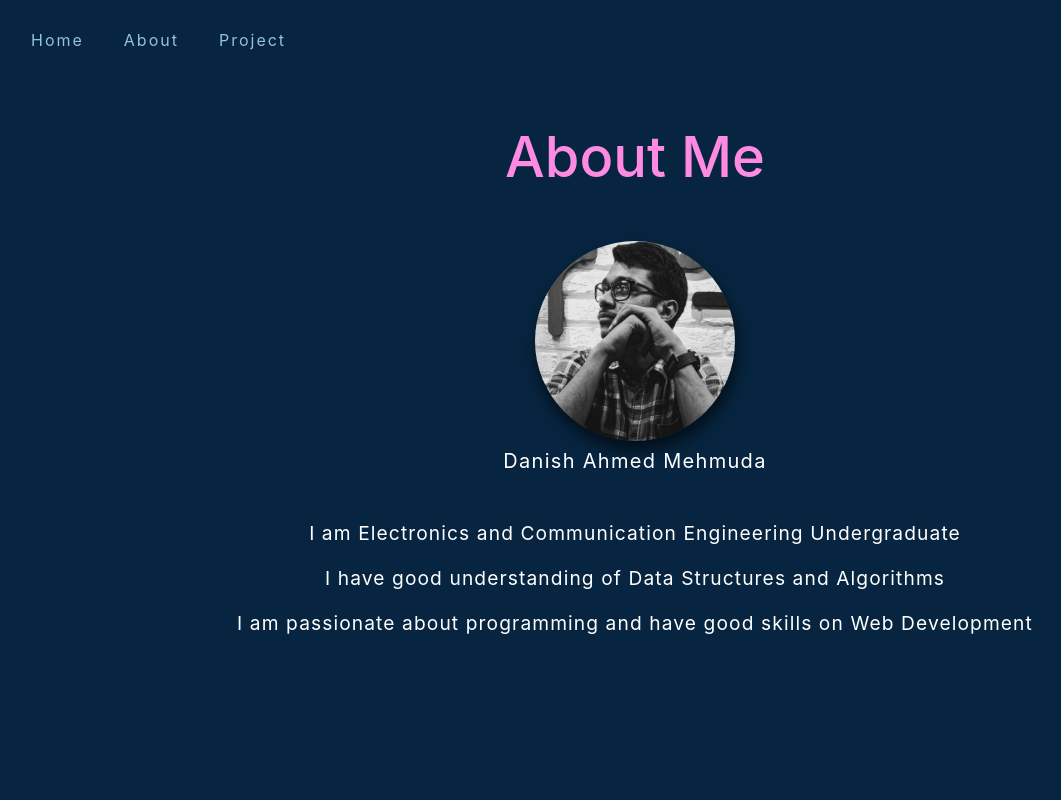
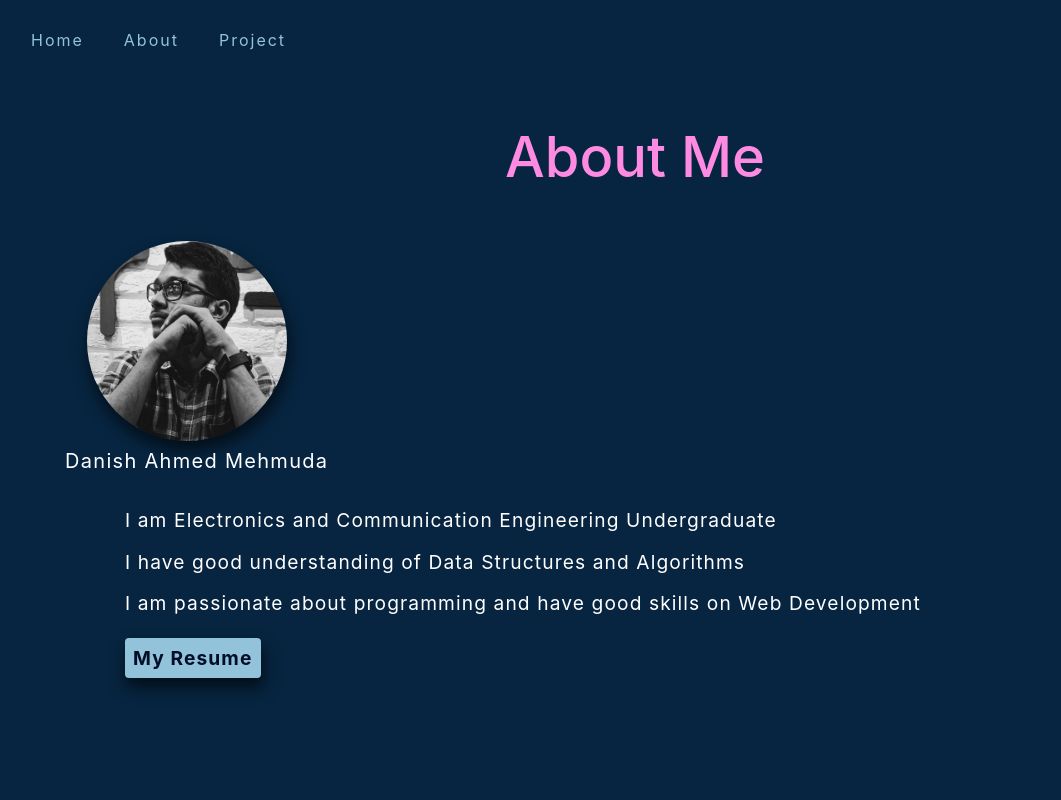
Before and after one commit to GLADI8R/Portfolio, a React (Create React App) app: page /about in a window 1280 px wide. Shown: the top 800 px of the page, without its empty margins (5-1066 px from the left). Built offline with nearby package versions, Linux system fonts and the light colour scheme.

Commit message:
Modify About Page

```diff
--- a/src/Components/About/About.js
+++ b/src/Components/About/About.js
@@ -1,21 +1,24 @@
 import './About.scss';
 import '../../Sass/styles.scss';
 import Danish from '../../Asset/images/Danish.jpg';
+import resume from '../../Asset/Resume/Danish_Resume.pdf';
 
 const About = () => {
     return(
         <div className="container centered textWhite">
             <h2 className="textPink mtop-4">About Me</h2>
             <div className="row">
-                <div className="column centered">
+                <div className="column col1 right">
                     <img src={Danish} alt="profile"></img>
                     <span className="caption">Danish Ahmed Mehmuda</span>
                 </div>
-                <div className="column centered about">
+                <div className="column col2 about">
                     <p>I am Electronics and Communication Engineering Undergraduate</p>
                     <p>I have good understanding of Data Structures and Algorithms</p>
                     <p>I am passionate about programming and have good skills on Web Development</p>
-
+                    <a href={resume} download>
+                        <span>My Resume</span>
+                    </a>
                 </div>
             </div>
         </div>
--- a/src/Components/About/About.scss
+++ b/src/Components/About/About.scss
@@ -1,3 +1,5 @@
+@import "../../Sass/styles.scss";
+
 // About Page Styling
 .mtop-4 {
   margin-top: -4rem;
@@ -5,17 +7,28 @@
 
 .row {
   display: flex;
-  flex-flow: column wrap;
-  justify-content: flex-start;
-  align-items: center;
-  align-content: space-around;
+  flex-direction: row;
+  flex-wrap: wrap;
+  width: 100%;
 }
 
 .column {
+  display: flex;
+  flex-direction: column;
+
+  .col1 {
+    flex: 1 0 100%;
+  }
+
+  .col2 {
+    flex-grow: 2 0 100%;
+  }
+
   img {
     border-radius: 50%;
     height: 200px;
     width: 200px;
+    margin-left: 22px;
     box-shadow: 2px 9px 15px 1px rgba(0, 0, 0, 0.59);
     -webkit-box-shadow: 2px 9px 15px 1px rgba(0, 0, 0, 0.59);
     -moz-box-shadow: 2px 9px 15px 1px rgba(0, 0, 0, 0.59);
@@ -27,10 +40,34 @@
   padding: 30px;
   letter-spacing: 1.1px;
   text-align: left;
+  margin-left: 30px;
 
   p {
+    margin-bottom: 0.8rem;
+  }
+  a {
     margin-top: 0.8rem;
+    text-decoration: none;
+
+    span {
+      background-color: $blue;
+      color: $darkBlue;
+      font-weight: bold;
+      padding: 8px;
+      border-radius: 4px;
+      box-shadow: 2px 9px 15px 1px rgba(0, 0, 0, 0.59);
+      -webkit-box-shadow: 2px 9px 15px 1px rgba(0, 0, 0, 0.59);
+      -moz-box-shadow: 2px 9px 15px 1px rgba(0, 0, 0, 0.59);
+    }
+
+    &:hover {
+      text-decoration: none;
+    }
   }
+}
+
+.right {
+  text-align: left;
 }
 
 .caption {
```
Also changed, not shown: 1 other file (tests, documents, lock files or other folders).
